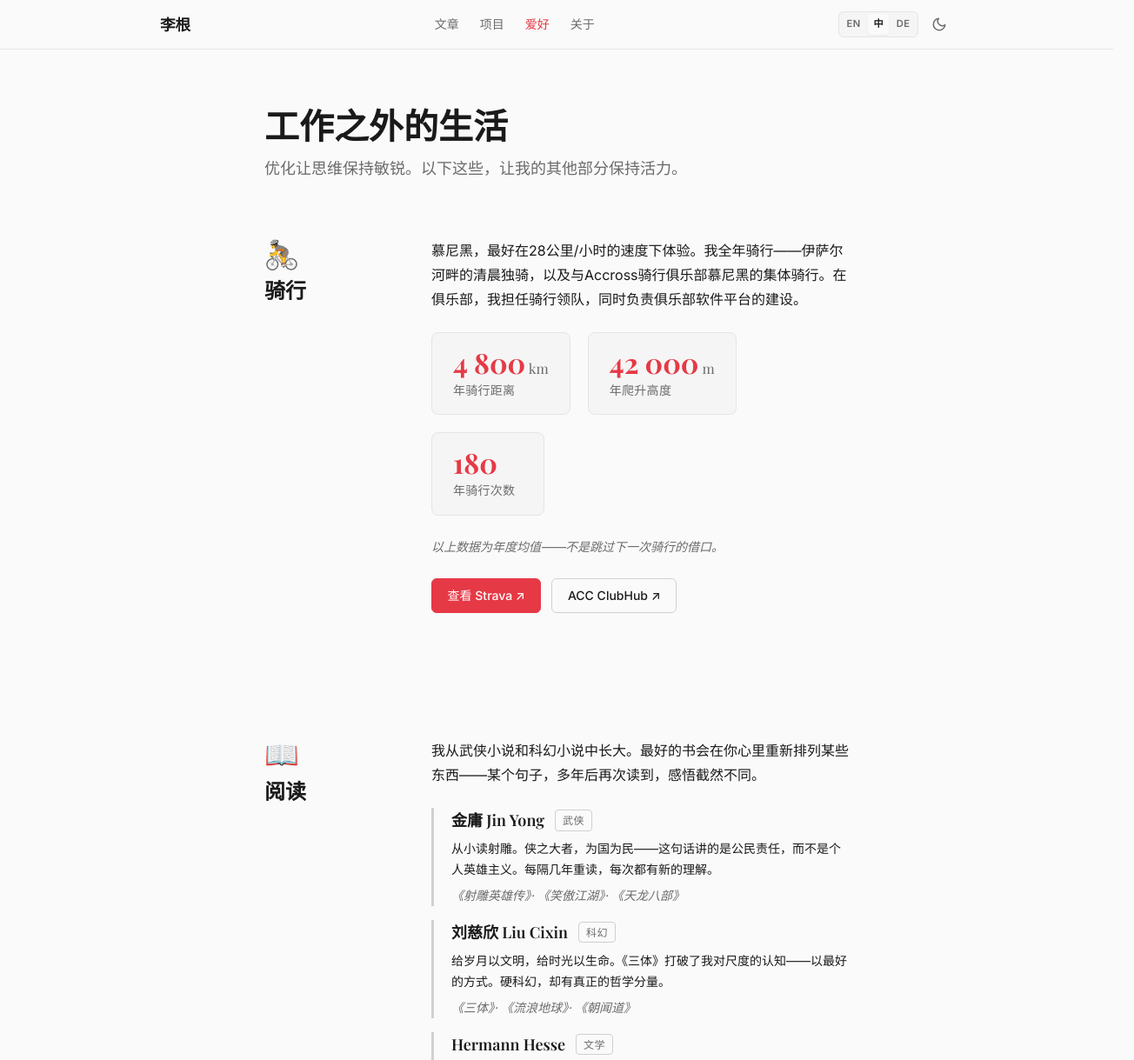
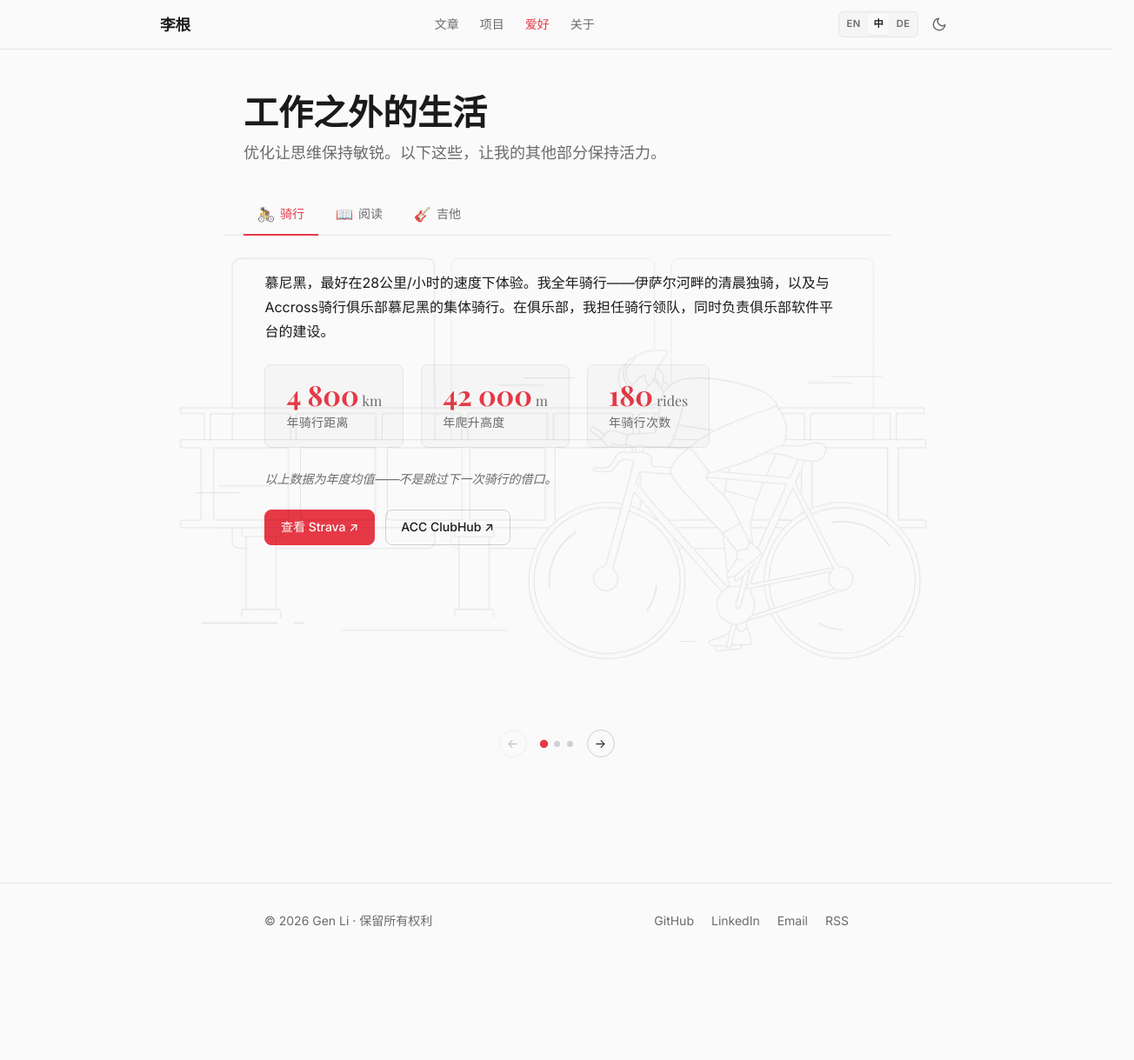
Before and after one commit to GenLI3202/root-gl-web, an Astro site: page /zh/hobbies in a window 1280 px wide. Shown: the top 1219 px of the page at 87% size, 1304 px wide, since content can reach past the window. After the commit the page ends 1103 px from the top, so only its background shows below. Built offline with nearby package versions, Linux system fonts and the light colour scheme; Astro itself is replaced by a stand-in of ours; a web font is replaced by a local one.

Commit message:
feat(i18n): sync hobbies horizontal panel layout to ZH/DE locale pages

```diff
--- a/src/pages/[locale]/hobbies.astro
+++ b/src/pages/[locale]/hobbies.astro
@@ -11,72 +11,46 @@ export async function getStaticPaths() {
 
 const { locale } = Astro.params as { locale: Locale };
 
-const authorCards: Record<Locale, { name: string; tag: string; note: string; recs: string }[]> = {
-  en: [],
-  zh: [
-    {
-      name: "金庸 Jin Yong",
-      tag: "武侠",
-      note: "从小读射雕。侠之大者，为国为民——这句话讲的是公民责任，而不是个人英雄主义。每隔几年重读，每次都有新的理解。",
-      recs: "《射雕英雄传》· 《笑傲江湖》· 《天龙八部》",
-    },
-    {
-      name: "刘慈欣 Liu Cixin",
-      tag: "科幻",
-      note: "给岁月以文明，给时光以生命。《三体》打破了我对尺度的认知——以最好的方式。硬科幻，却有真正的哲学分量。",
-      recs: "《三体》· 《流浪地球》· 《朝闻道》",
-    },
-    {
-      name: "Hermann Hesse",
-      tag: "文学",
-      note: "Der Vogel kämpft sich aus dem Ei heraus. 二十岁读《德米安》，二十五岁读《荒原狼》——两本书在不同年龄都带来了冲击。黑塞为那些在任何地方都感觉格格不入的人而写。",
-      recs: "Demian · Steppenwolf · Siddhartha",
-    },
-  ],
-  de: [
-    {
-      name: "金庸 Jin Yong",
-      tag: "Wuxia",
-      note: "Mit den Adlerhelden aufgewachsen. 侠之大者，为国为民 — Heldentum ist bürgerlich, nicht persönlich. Kehre alle paar Jahre zu diesen Romanen zurück und entdecke jedes Mal etwas Neues.",
-      recs: "《射雕英雄传》· 《笑傲江湖》· 《天龙八部》",
-    },
-    {
-      name: "刘慈欣 Liu Cixin",
-      tag: "Sci-Fi",
-      note: "给岁月以文明，给时光以生命。Die Drei-Körper-Trilogie hat mein Gefühl für Dimensionen gesprengt — auf die beste Art. Hard SF mit echtem philosophischem Gewicht.",
-      recs: "《三体》· 《流浪地球》· 《朝闻道》",
-    },
-    {
-      name: "Hermann Hesse",
-      tag: "Literatur",
-      note: "Der Vogel kämpft sich aus dem Ei heraus. Demian mit 20 gelesen, Steppenwolf mit 25 — beide trafen unterschiedlich. Hesse schreibt für Menschen, die sich überall leicht fehl am Platz fühlen.",
-      recs: "Demian · Steppenwolf · Siddhartha",
-    },
-  ],
-};
-
 const readingFooterLabel: Record<Locale, string> = {
   en: "",
   zh: "微信读书 ↗",
   de: "WeChat Reading ↗",
 };
+
+const tabLabels: Record<string, Record<Locale, string>> = {
+  cycling: { en: "Cycling", zh: "骑行", de: "Radfahren" },
+  reading: { en: "Reading", zh: "阅读", de: "Lesen" },
+  guitar:  { en: "Guitar",  zh: "吉他", de: "Gitarre" },
+};
 ---
 
 <BaseLayout title={t(locale, "hobbies.title")} locale={locale}>
-  <div class="hobbies-page container">
+  <div class="hobbies-page">
 
     <header class="hobbies-header">
       <h1 class="hobbies-title">{t(locale, "hobbies.title")}</h1>
       <p class="hobbies-intro">{t(locale, "hobbies.intro")}</p>
     </header>
 
-    <!-- ── CYCLING ──────────────────────────── -->
-    <section class="hobby-section" id="cycling">
-      <div class="hobby-label">
-        <span class="hobby-icon">🚴</span>
-        <span class="hobby-name">{t(locale, "hobbies.cycling.label")}</span>
+    <div class="scene-tabs" role="tablist" aria-label={t(locale, "hobbies.title")}>
+      <button class="scene-tab active" data-scene="0" role="tab" aria-selected="true">
+        <span class="tab-icon">🚴</span> {tabLabels.cycling[locale]}
+      </button>
+      <button class="scene-tab" data-scene="1" role="tab" aria-selected="false">
+        <span class="tab-icon">📖</span> {tabLabels.reading[locale]}
+      </button>
+      <button class="scene-tab" data-scene="2" role="tab" aria-selected="false">
+        <span class="tab-icon">🎸</span> {tabLabels.guitar[locale]}
+      </button>
     </div>
-      <div class="hobby-body">
+
+    <div class="hobbies-wrapper" aria-live="polite">
+      <div class="hobbies-track" data-track>
+
+        <!-- ─── CYCLING ──────────────────────────────────── -->
+        <section class="hobbies-scene" id="cycling" role="tabpanel" aria-label={tabLabels.cycling[locale]}>
+          <img src="/images/hobbies/cyclist-simple-line.svg" alt="" aria-hidden="true" class="cyclist-bg" />
+          <div class="scene-inner">
             <p class="hobby-lead">{t(locale, "hobbies.cycling.lead")}</p>
             <div class="stats-grid">
               <div class="stat-card">
@@ -88,7 +62,7 @@ const readingFooterLabel: Record<Locale, string> = {
                 <span class="stat-label">{t(locale, "hobbies.cycling.stat.elevation")}</span>
               </div>
               <div class="stat-card">
-            <span class="stat-num">180<span class="stat-unit"></span></span>
+                <span class="stat-num">180<span class="stat-unit"> rides</span></span>
                 <span class="stat-label">{t(locale, "hobbies.cycling.stat.rides")}</span>
               </div>
             </div>
@@ -104,40 +78,11 @@ const readingFooterLabel: Record<Locale, string> = {
           </div>
         </section>
 
-    <!-- wheel transition divider -->
-    <div class="transition-divider" data-transition="wheel" aria-hidden="true">
-      <div class="wheel-track">
-        <svg class="wheel-svg" viewBox="0 0 60 60" fill="none" xmlns="http://www.w3.org/2000/svg">
-          <circle cx="30" cy="30" r="27" stroke="currentColor" stroke-width="2.5"/>
-          <circle cx="30" cy="30" r="4.5" fill="currentColor"/>
-          <line x1="30" y1="3" x2="30" y2="57" stroke="currentColor" stroke-width="1.5"/>
-          <line x1="3" y1="30" x2="57" y2="30" stroke="currentColor" stroke-width="1.5"/>
-          <line x1="8.1" y1="8.1" x2="51.9" y2="51.9" stroke="currentColor" stroke-width="1.5"/>
-          <line x1="51.9" y1="8.1" x2="8.1" y2="51.9" stroke="currentColor" stroke-width="1.5"/>
-        </svg>
-      </div>
-    </div>
-
-    <!-- ── READING ──────────────────────────── -->
-    <section class="hobby-section" id="reading">
-      <div class="hobby-label">
-        <span class="hobby-icon">📖</span>
-        <span class="hobby-name">{t(locale, "hobbies.reading.label")}</span>
-      </div>
-      <div class="hobby-body">
+        <!-- ─── READING ──────────────────────────────────── -->
+        <section class="hobbies-scene" id="reading" role="tabpanel" aria-label={tabLabels.reading[locale]} aria-hidden="true">
+          <img src="/images/hobbies/book.svg" alt="" aria-hidden="true" class="book-bg" />
+          <div class="scene-inner">
             <p class="hobby-lead">{t(locale, "hobbies.reading.lead")}</p>
-        <div class="reading-grid">
-          {authorCards[locale].map((card) => (
-            <div class="author-card">
-              <div class="author-meta">
-                <span class="author-name">{card.name}</span>
-                <span class="author-tag">{card.tag}</span>
-              </div>
-              <p class="author-note">{card.note}</p>
-              <p class="author-recs">{card.recs}</p>
-            </div>
-          ))}
-        </div>
             <div class="reading-footer">
               <p class="reading-app-note">{t(locale, "hobbies.reading.app")}</p>
               <a href="https://weread.qq.com/" target="_blank" rel="noopener noreferrer" class="hobby-link-btn hobby-link-btn--ghost">
@@ -148,87 +93,343 @@ const readingFooterLabel: Record<Locale, string> = {
           </div>
         </section>
 
-    <!-- book → guitar transition divider -->
-    <div class="transition-divider" data-transition="book-guitar" aria-hidden="true">
-      <div class="book-guitar-stage">
-        <span class="anim-book">📖</span>
-        <span class="anim-guitar">🎸</span>
-      </div>
-    </div>
-
-    <!-- ── GUITAR ──────────────────────────── -->
-    <section class="hobby-section" id="guitar">
-      <div class="hobby-label">
-        <span class="hobby-icon">🎸</span>
-        <span class="hobby-name">{t(locale, "hobbies.guitar.label")}</span>
-      </div>
-      <div class="hobby-body">
+        <!-- ─── GUITAR ────────────────────────────────────── -->
+        <section class="hobbies-scene" id="guitar" role="tabpanel" aria-label={tabLabels.guitar[locale]} aria-hidden="true">
+          <img src="/images/hobbies/music-notes.svg" alt="" aria-hidden="true" class="music-bg" />
+          <div class="scene-inner">
             <p class="hobby-lead">{t(locale, "hobbies.guitar.lead")}</p>
           </div>
         </section>
+
+      </div><!-- /track -->
+    </div><!-- /wrapper -->
+
+    <div class="scene-controls">
+      <button class="ctrl-btn ctrl-prev" aria-label="Previous section" disabled>←</button>
+      <div class="scene-dots">
+        <span class="scene-dot active" data-dot="0"></span>
+        <span class="scene-dot" data-dot="1"></span>
+        <span class="scene-dot" data-dot="2"></span>
+      </div>
+      <button class="ctrl-btn ctrl-next" aria-label="Next section">→</button>
+    </div>
 
   </div>
 </BaseLayout>
 
 <style>
-  /* Identical to src/pages/hobbies.astro — scoped so no conflict */
-  .hobbies-page { padding-block: 4rem 6rem; }
-  .hobbies-header { margin-bottom: 4rem; }
-  .hobbies-title { font-family: var(--font-heading); font-size: var(--text-3xl); font-weight: 700; line-height: 1.15; color: var(--fg); margin-bottom: 0.75rem; }
-  .hobbies-intro { font-size: var(--text-lg); color: var(--fg-muted); max-width: 52ch; }
-  .hobby-section { display: grid; grid-template-columns: 10rem 1fr; gap: 2rem; align-items: start; }
-  @media (max-width: 600px) { .hobby-section { grid-template-columns: 1fr; gap: 1rem; } }
-  .hobby-label { display: flex; flex-direction: column; align-items: flex-start; gap: 0.35rem; padding-top: 0.2rem; position: sticky; top: 5rem; }
-  .hobby-icon { font-size: 2rem; line-height: 1; }
-  .hobby-name { font-family: var(--font-heading); font-size: var(--text-xl); font-weight: 600; color: var(--fg); }
-  .hobby-body { display: flex; flex-direction: column; gap: 1.5rem; }
-  .hobby-lead { font-size: var(--text-base); line-height: 1.75; color: var(--fg); max-width: 65ch; }
+  /* Identical layout to src/pages/hobbies.astro */
+  .hobbies-page {
+    max-width: none;
+    margin-inline: calc(-1 * var(--page-px, 24px));
+    padding-block: 3rem 4rem;
+  }
+
+  .hobbies-header {
+    padding-inline: var(--page-px, 24px);
+    max-width: calc(720px + 2 * var(--page-px, 24px));
+    margin-inline: auto;
+    margin-bottom: 2rem;
+  }
+
+  .hobbies-title {
+    font-family: var(--font-heading);
+    font-size: var(--text-3xl);
+    font-weight: 700;
+    line-height: 1.15;
+    color: var(--fg);
+    margin-bottom: 0.625rem;
+  }
+
+  .hobbies-intro {
+    font-size: var(--text-lg);
+    color: var(--fg-muted);
+    max-width: 52ch;
+  }
+
+  .scene-tabs {
+    display: flex;
+    gap: 0.25rem;
+    padding-inline: var(--page-px, 24px);
+    max-width: calc(720px + 2 * var(--page-px, 24px));
+    margin-inline: auto;
+    margin-bottom: 0;
+    border-bottom: 1px solid var(--border);
+  }
+
+  .scene-tab {
+    display: flex;
+    align-items: center;
+    gap: 0.375rem;
+    padding: 0.625rem 1rem;
+    font-family: var(--font-body);
+    font-size: var(--text-sm);
+    font-weight: 500;
+    color: var(--fg-muted);
+    background: none;
+    border: none;
+    border-bottom: 2px solid transparent;
+    margin-bottom: -1px;
+    cursor: pointer;
+    transition: color 0.15s, border-color 0.15s;
+    white-space: nowrap;
+  }
+
+  .scene-tab:hover { color: var(--fg); }
+  .scene-tab.active { color: var(--accent); border-bottom-color: var(--accent); }
+  .tab-icon { font-size: 1rem; }
+
+  .hobbies-wrapper {
+    overflow: hidden;
+    position: relative;
+    height: 68svh;
+    min-height: 420px;
+    width: 85%;
+    margin-inline: auto;
+  }
+
+  .hobbies-track {
+    display: flex;
+    width: 300%;
+    height: 100%;
+    transition: transform 0.48s cubic-bezier(0.4, 0, 0.2, 1);
+    will-change: transform;
+  }
+
+  .hobbies-scene {
+    width: 33.333%;
+    flex-shrink: 0;
+    height: 100%;
+    overflow-y: auto;
+    overflow-x: hidden;
+    position: relative;
+    -webkit-overflow-scrolling: touch;
+    scrollbar-width: none;
+  }
+  .hobbies-scene::-webkit-scrollbar { display: none; }
+
+  .scene-inner {
+    max-width: 720px;
+    margin-inline: auto;
+    padding: 2.5rem var(--page-px, 24px) 3rem;
+    display: flex;
+    flex-direction: column;
+    gap: 1.5rem;
+  }
+
+  .hobby-lead {
+    font-size: var(--text-base);
+    line-height: 1.75;
+    color: var(--fg);
+    max-width: 65ch;
+  }
+
   .stats-grid { display: flex; gap: 1.25rem; flex-wrap: wrap; }
-  .stat-card { background: var(--surface); border: 1px solid var(--border); border-radius: 0.5rem; padding: 1rem 1.5rem; display: flex; flex-direction: column; gap: 0.25rem; min-width: 130px; }
-  .stat-num { font-family: var(--font-heading); font-size: var(--text-2xl); font-weight: 700; color: var(--accent); line-height: 1.1; }
+
+  .stat-card {
+    background: var(--surface);
+    border: 1px solid var(--border);
+    border-radius: var(--radius-md);
+    padding: 1rem 1.5rem;
+    display: flex;
+    flex-direction: column;
+    gap: 0.25rem;
+    min-width: 130px;
+  }
+
+  .stat-num {
+    font-family: var(--font-heading);
+    font-size: var(--text-2xl);
+    font-weight: 700;
+    color: var(--accent);
+    line-height: 1.1;
+  }
+
   .stat-unit { font-size: var(--text-base); font-weight: 400; color: var(--fg-muted); }
   .stat-label { font-size: var(--text-sm); color: var(--fg-muted); letter-spacing: 0.02em; }
   .stat-note { font-size: var(--text-sm); color: var(--fg-muted); font-style: italic; }
+
   .hobby-links { display: flex; gap: 0.75rem; flex-wrap: wrap; }
-  .hobby-link-btn { display: inline-block; padding: 0.5rem 1.1rem; border-radius: 0.375rem; font-size: var(--text-sm); font-weight: 500; text-decoration: none; transition: all var(--transition); background: var(--accent); color: #fff; border: 1.5px solid var(--accent); }
-  .hobby-link-btn:hover { background: var(--accent-hover); border-color: var(--accent-hover); }
+
+  .hobby-link-btn {
+    display: inline-block;
+    padding: 0.5rem 1.1rem;
+    border-radius: var(--radius-md);
+    font-size: var(--text-sm);
+    font-weight: 500;
+    text-decoration: none;
+    transition: all 0.15s;
+    background: var(--accent);
+    color: #fff;
+    border: 1.5px solid var(--accent);
+  }
+  .hobby-link-btn:hover { opacity: 0.88; }
   .hobby-link-btn--ghost { background: transparent; color: var(--fg); border-color: var(--border-dark); }
   .hobby-link-btn--ghost:hover { border-color: var(--accent); color: var(--accent); }
-  .reading-grid { display: flex; flex-direction: column; gap: 1rem; }
-  .author-card { border-left: 3px solid var(--border-dark); padding-left: 1.25rem; display: flex; flex-direction: column; gap: 0.4rem; transition: border-color var(--transition); }
-  .author-card:hover { border-left-color: var(--accent); }
-  .author-meta { display: flex; align-items: center; gap: 0.75rem; }
-  .author-name { font-family: var(--font-heading); font-size: var(--text-lg); font-weight: 600; color: var(--fg); }
-  .author-tag { font-size: var(--text-xs); color: var(--fg-muted); border: 1px solid var(--border-dark); border-radius: 0.25rem; padding: 0.1rem 0.5rem; letter-spacing: 0.04em; text-transform: uppercase; }
-  .author-note { font-size: var(--text-sm); line-height: 1.7; color: var(--fg); max-width: 60ch; }
-  .author-recs { font-size: var(--text-sm); color: var(--fg-muted); font-style: italic; }
-  .reading-footer { display: flex; align-items: center; gap: 1.25rem; flex-wrap: wrap; padding-top: 0.5rem; }
+
+  .reading-footer {
+    display: flex;
+    align-items: center;
+    gap: 1.25rem;
+    flex-wrap: wrap;
+    padding-top: 0.25rem;
+  }
   .reading-app-note { font-size: var(--text-sm); color: var(--fg-muted); }
-  .transition-divider { display: flex; justify-content: center; align-items: center; height: 5rem; margin-block: 2rem; overflow: hidden; }
-  .wheel-track { color: var(--fg-muted); width: 60px; height: 60px; }
-  .wheel-svg { width: 60px; height: 60px; display: block; }
-  @media (prefers-reduced-motion: no-preference) {
-    [data-transition="wheel"].animate .wheel-track { animation: wheel-translate 0.85s cubic-bezier(0.4,0,1,1) forwards; }
-    [data-transition="wheel"].animate .wheel-svg { animation: wheel-spin 0.85s linear forwards; }
-    @keyframes wheel-translate { 0% { transform: translateX(0); opacity: 1; } 70% { opacity: 1; } 100% { transform: translateX(220px); opacity: 0; } }
-    @keyframes wheel-spin { 0% { transform: rotate(0deg); } 100% { transform: rotate(720deg); } }
+
+  /* ── Panel backgrounds ───────────────────────────── */
+  .cyclist-bg, .book-bg, .music-bg {
+    position: absolute;
+    inset: 0;
+    width: 100%;
+    height: 100%;
+    object-fit: contain;
+    pointer-events: none;
   }
-  .book-guitar-stage { position: relative; width: 60px; height: 60px; }
-  .anim-book, .anim-guitar { position: absolute; inset: 0; display: flex; align-items: center; justify-content: center; font-size: 2.5rem; line-height: 1; }
-  .anim-guitar { opacity: 0; }
-  @media (prefers-reduced-motion: no-preference) {
-    [data-transition="book-guitar"].animate .anim-book { animation: book-open 0.6s ease-in forwards; }
-    [data-transition="book-guitar"].animate .anim-guitar { animation: guitar-emerge 0.55s cubic-bezier(0.34,1.56,0.64,1) 0.45s forwards; }
-    @keyframes book-open { 0% { transform: perspective(300px) rotateY(0deg) scale(1); opacity: 1; } 45% { transform: perspective(300px) rotateY(-90deg) scale(0.8); opacity: 0.4; } 100% { transform: perspective(300px) rotateY(-180deg) scale(0); opacity: 0; } }
-    @keyframes guitar-emerge { 0% { transform: scale(0.3) translateY(16px) rotate(-15deg); opacity: 0; } 70% { transform: scale(1.12) translateY(-3px) rotate(4deg); opacity: 1; } 100% { transform: scale(1) translateY(0) rotate(0deg); opacity: 1; } }
+
+  .cyclist-bg {
+    object-position: center 60%;
+    opacity: 0.09;
+    transform-origin: center 60%;
+    animation: cyclist-drift 14s ease-in-out infinite alternate;
   }
+
+  @keyframes cyclist-drift {
+    0%   { transform: scale(1.08) translateX(-2%); }
+    50%  { transform: scale(1.12) translateX(0%);  }
+    100% { transform: scale(1.08) translateX(2%);  }
+  }
+
+  #cycling[aria-hidden="true"] .cyclist-bg { animation-play-state: paused; }
+
+  .book-bg {
+    object-position: 41.67% center;
+    opacity: 0.09;
+  }
+
+  .music-bg {
+    object-position: center center;
+    opacity: 0.22;
+    transform-origin: center center;
+    animation: notes-float 7s ease-in-out infinite;
+  }
+
+  @keyframes notes-float {
+    0%   { transform: scale(1.05) translateY(0%)    rotate(-1deg); }
+    33%  { transform: scale(1.08) translateY(-2.5%) rotate(0.5deg); }
+    66%  { transform: scale(1.06) translateY(-1%)   rotate(-0.5deg); }
+    100% { transform: scale(1.05) translateY(0%)    rotate(-1deg); }
+  }
+
+  #guitar[aria-hidden="true"] .music-bg { animation-play-state: paused; }
+
+  @media (prefers-reduced-motion: reduce) {
+    .cyclist-bg, .music-bg { animation: none; }
+    .hobbies-track { transition: none; }
+  }
+
+  /* ── Controls ────────────────────────────────────── */
+  .scene-controls {
+    display: flex;
+    align-items: center;
+    justify-content: center;
+    gap: 1rem;
+    padding-top: 1.5rem;
+    padding-inline: var(--page-px, 24px);
+  }
+
+  .ctrl-btn {
+    width: 2rem;
+    height: 2rem;
+    border-radius: var(--radius-pill);
+    border: 1.5px solid var(--border-dark);
+    background: none;
+    color: var(--fg);
+    font-size: 0.875rem;
+    cursor: pointer;
+    display: flex;
+    align-items: center;
+    justify-content: center;
+    transition: border-color 0.15s, color 0.15s;
+  }
+  .ctrl-btn:hover:not(:disabled) { border-color: var(--accent); color: var(--accent); }
+  .ctrl-btn:disabled { opacity: 0.28; cursor: not-allowed; }
+
+  .scene-dots { display: flex; gap: 0.5rem; align-items: center; }
+
+  .scene-dot {
+    display: block;
+    width: 7px;
+    height: 7px;
+    border-radius: var(--radius-pill);
+    background: var(--border-dark);
+    cursor: pointer;
+    transition: background 0.18s, transform 0.18s;
+  }
+  .scene-dot.active { background: var(--accent); transform: scale(1.35); }
 </style>
 
 <script>
-  const dividers = document.querySelectorAll<HTMLElement>('.transition-divider');
-  const observer = new IntersectionObserver(
-    (entries) => { entries.forEach((e) => { if (e.isIntersecting) { e.target.classList.add('animate'); observer.unobserve(e.target); } }); },
-    { threshold: 0.6 }
-  );
-  dividers.forEach((el) => observer.observe(el));
+  const track    = document.querySelector<HTMLElement>('[data-track]')!;
+  const tabs     = Array.from(document.querySelectorAll<HTMLButtonElement>('.scene-tab'));
+  const dots     = Array.from(document.querySelectorAll<HTMLElement>('.scene-dot'));
+  const scenes   = Array.from(document.querySelectorAll<HTMLElement>('.hobbies-scene'));
+  const prevBtn  = document.querySelector<HTMLButtonElement>('.ctrl-prev')!;
+  const nextBtn  = document.querySelector<HTMLButtonElement>('.ctrl-next')!;
+
+  let cur = 0;
+
+  function goTo(index: number) {
+    if (index < 0 || index >= scenes.length) return;
+    scenes[index].scrollTop = 0;
+    track.style.transform = `translateX(${-index * (100 / 3)}%)`;
+    scenes.forEach((s, i) => s.setAttribute('aria-hidden', String(i !== index)));
+    tabs.forEach((t, i) => { t.classList.toggle('active', i === index); t.setAttribute('aria-selected', String(i === index)); });
+    dots.forEach((d, i) => d.classList.toggle('active', i === index));
+    prevBtn.disabled = index === 0;
+    nextBtn.disabled = index === scenes.length - 1;
+    cur = index;
+  }
+
+  tabs.forEach((tab, i) => tab.addEventListener('click', () => goTo(i)));
+  dots.forEach((dot, i) => dot.addEventListener('click', () => goTo(i)));
+  prevBtn.addEventListener('click', () => goTo(cur - 1));
+  nextBtn.addEventListener('click', () => goTo(cur + 1));
+
+  document.addEventListener('keydown', (e) => {
+    if (e.key === 'ArrowLeft')  goTo(cur - 1);
+    if (e.key === 'ArrowRight') goTo(cur + 1);
+  });
+
+  const wrapper = document.querySelector<HTMLElement>('.hobbies-wrapper')!;
+  let wheelCooldown = false;
+  wrapper.addEventListener('wheel', (e) => {
+    if (Math.abs(e.deltaX) > Math.abs(e.deltaY)) return;
+    const scene = scenes[cur];
+    const delta = e.deltaY;
+    if (Math.abs(delta) < 1) return;
+    const atTop    = scene.scrollTop <= 0;
+    const atBottom = scene.scrollTop + scene.clientHeight >= scene.scrollHeight - 2;
+    if ((delta > 0 && !atBottom) || (delta < 0 && !atTop)) {
+      e.preventDefault();
+      scene.scrollTop += delta;
+      return;
+    }
+    const canNext = delta > 0 && cur < scenes.length - 1;
+    const canPrev = delta < 0 && cur > 0;
+    if (!canNext && !canPrev) return;
+    e.preventDefault();
+    if (wheelCooldown) return;
+    wheelCooldown = true;
+    setTimeout(() => { wheelCooldown = false; }, 700);
+    delta > 0 ? goTo(cur + 1) : goTo(cur - 1);
+  }, { passive: false });
+
+  let touchStartX = 0;
+  wrapper.addEventListener('touchstart', (e) => { touchStartX = e.touches[0].clientX; }, { passive: true });
+  wrapper.addEventListener('touchend', (e) => {
+    const dx = e.changedTouches[0].clientX - touchStartX;
+    if (Math.abs(dx) > 50) dx < 0 ? goTo(cur + 1) : goTo(cur - 1);
+  });
+
+  goTo(0);
 </script>
```
Lines whose indentation alone changed are shown as unchanged.
